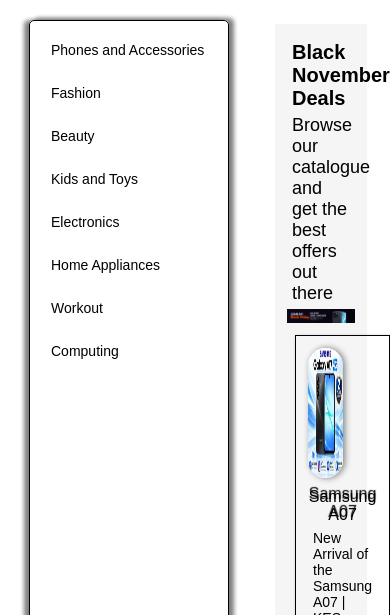
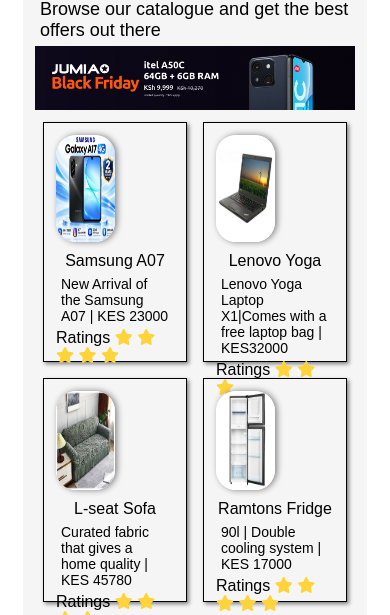
Before and after one commit to wambua7/Jumia-clone, a plain HTML site: page index.html in a window 390 px wide. Shown: the part 223-838 px from the top of the page. Drawn offline with Linux system fonts and the light colour scheme.

Commit message:
add a responsive design on the file

```diff
--- a/style.css
+++ b/style.css
@@ -75,7 +75,7 @@ h1{
     grid-area: sidebar;
     margin: 0 10px;
     border: 1px solid black;
-    box-shadow: 5px -2px 4px grey, -5px 0px 4px grey ;
+    box-shadow: 0px -2px 4px grey, -5px 0px 4px grey ;
     border-radius: 5px;
 }
 .side-bar ul li{
@@ -126,7 +126,6 @@ h1{
     font-weight: 300;
     font-size: 16px;
     text-align: center;
-    text-shadow: 0px -3px 1px black;
     margin: 6px 0;
     color: black;
 }
@@ -204,3 +203,15 @@ h1{
     text-decoration: none;
     color: black;
 }
+
+@media (max-width: 700px){
+    .container{
+        display: block;
+    }
+    .side-bar{
+        display: none;
+    }
+    .grid{
+        grid-template-columns: repeat(2,1fr);
+    }
+}
```
